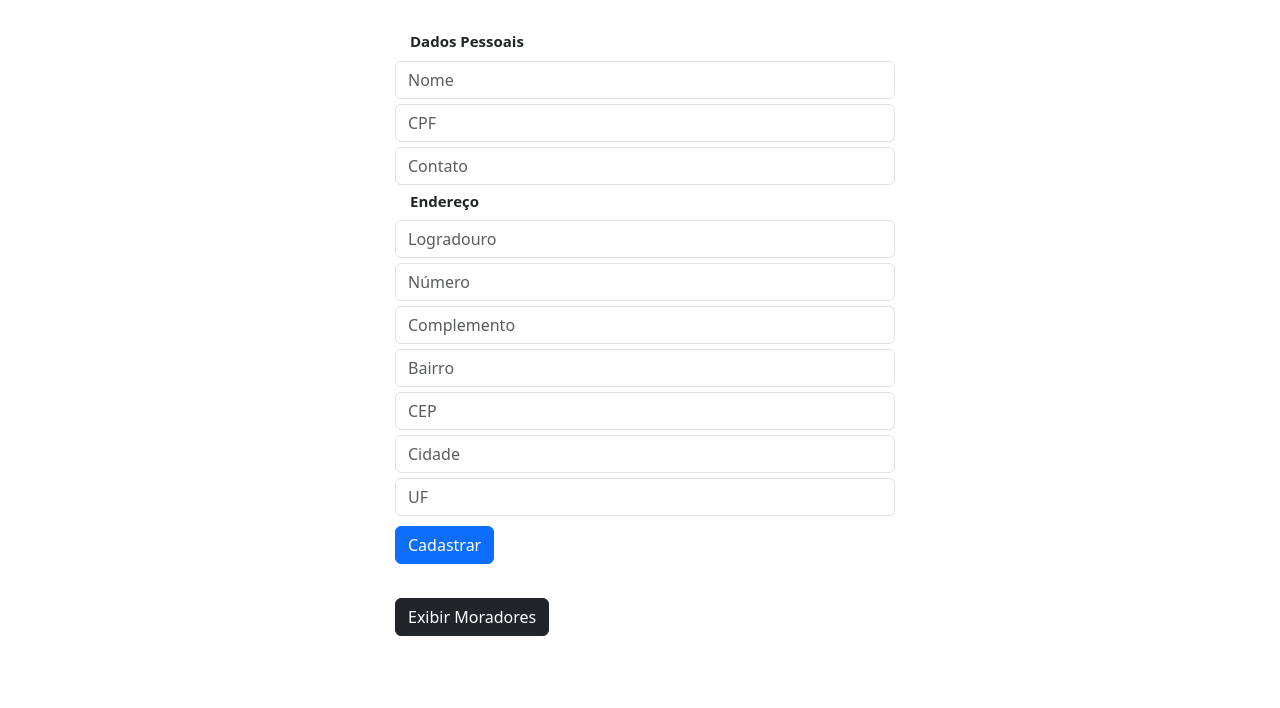
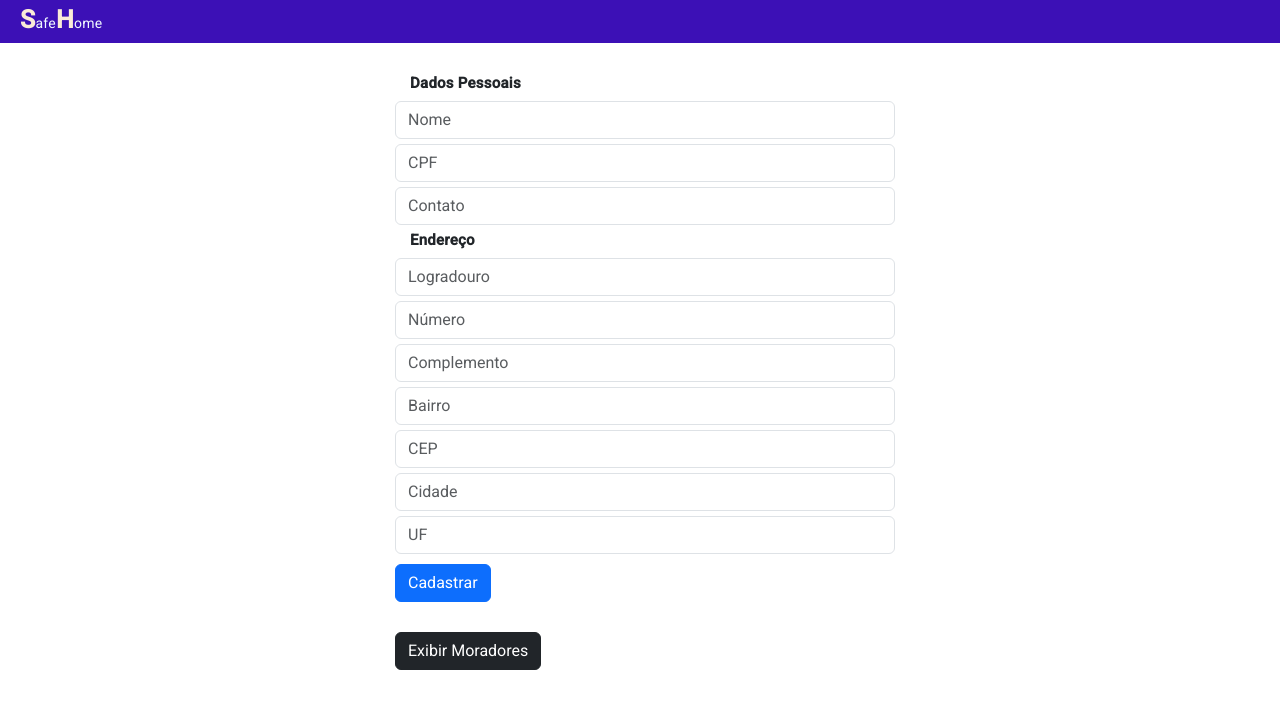
Before and after one commit to Gustavohp1708/safehome, an Angular app in the folder front-end/safehome-frontend/: page / in a window 1280 px wide. Shown: the top 708 px of the page. Built offline with nearby package versions, Linux system fonts and the light colour scheme.

Commit message:
cabecalho

```diff
--- a/front-end/safehome-frontend/angular.json
+++ b/front-end/safehome-frontend/angular.json
@@ -25,6 +25,7 @@
               "src/assets"
             ],
             "styles": [
+              "@angular/material/prebuilt-themes/indigo-pink.css",
               "node_modules/bootstrap/dist/css/bootstrap.css",
               "src/styles.css"
             ],
@@ -88,6 +89,7 @@
               "src/assets"
             ],
             "styles": [
+              "@angular/material/prebuilt-themes/indigo-pink.css",
               "src/styles.css"
             ],
             "scripts": []
--- a/front-end/safehome-frontend/package.json
+++ b/front-end/safehome-frontend/package.json
@@ -11,10 +11,12 @@
   "private": true,
   "dependencies": {
     "@angular/animations": "^16.0.0",
+    "@angular/cdk": "^16.2.7",
     "@angular/common": "^16.0.0",
     "@angular/compiler": "^16.0.0",
     "@angular/core": "^16.0.0",
     "@angular/forms": "^16.0.0",
+    "@angular/material": "^16.2.7",
     "@angular/platform-browser": "^16.0.0",
     "@angular/platform-browser-dynamic": "^16.0.0",
     "@angular/router": "^16.0.0",
--- a/front-end/safehome-frontend/src/app/app.component.html
+++ b/front-end/safehome-frontend/src/app/app.component.html
@@ -1 +1,2 @@
+<app-principal></app-principal>
 <app-morador></app-morador>
--- /dev/null
+++ b/front-end/safehome-frontend/src/app/components/principal/principal.component.css
@@ -0,0 +1,20 @@
+.logo {
+    background-color: #3c10b6;
+    padding: 10px 20px;
+    display: flex;
+    justify-content: space-between;
+    align-items: center;
+
+  }
+
+  p{
+    color:aliceblue;
+    margin-bottom: 0;
+  }
+
+  span{
+    color:antiquewhite;
+    font-weight: bold;
+    font-size: 25px;
+
+  }
--- /dev/null
+++ b/front-end/safehome-frontend/src/app/components/principal/principal.component.html
@@ -0,0 +1,3 @@
+<div class="logo">
+    <p><span>S</span>afe<span>H</span>ome</p>
+  </div>
--- a/front-end/safehome-frontend/src/index.html
+++ b/front-end/safehome-frontend/src/index.html
@@ -8,8 +8,11 @@
   <link rel="icon" type="image/x-icon" href="favicon.ico">
 
   <link href="https://cdn.jsdelivr.net/npm/bootstrap@5.3.1/dist/css/bootstrap.min.css" rel="stylesheet" integrity="sha384-4bw+/aepP/YC94hEpVNVgiZdgIC5+VKNBQNGCHeKRQN+PtmoHDEXuppvnDJzQIu9" crossorigin="anonymous">
+  <link rel="preconnect" href="https://fonts.gstatic.com">
+  <link href="https://fonts.googleapis.com/css2?family=Roboto:wght@300;400;500&display=swap" rel="stylesheet">
+  <link href="https://fonts.googleapis.com/icon?family=Material+Icons" rel="stylesheet">
 </head>
-<body>
+<body class="mat-typography">
   <app-root></app-root>
 </body>
 </html>
--- a/front-end/safehome-frontend/src/styles.css
+++ b/front-end/safehome-frontend/src/styles.css
@@ -1 +1,4 @@
 /* You can add global styles to this file, and also import other style files */
+
+html, body { height: 100%; }
+body { margin: 0; font-family: Roboto, "Helvetica Neue", sans-serif; }
```
Also changed, not shown: front-end/safehome-frontend/src/app/app.module.ts (+11 -2 lines), front-end/safehome-frontend/src/app/components/principal/principal.component.ts (added, +10 -0 lines), 2 other files (tests, documents, lock files or other folders).
